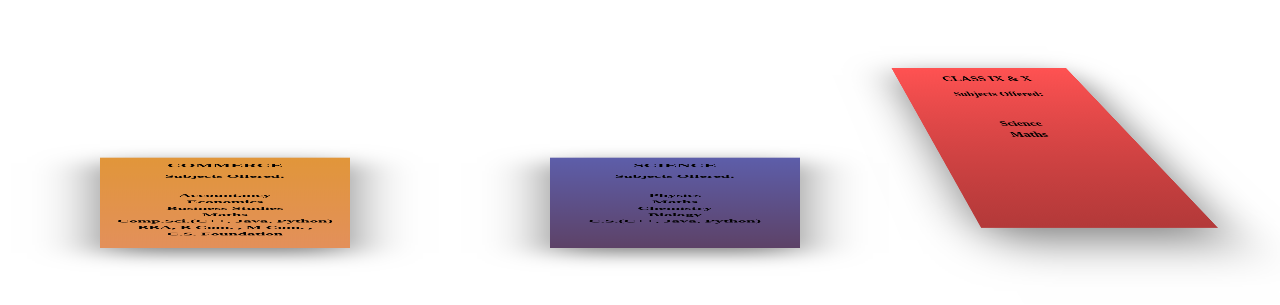
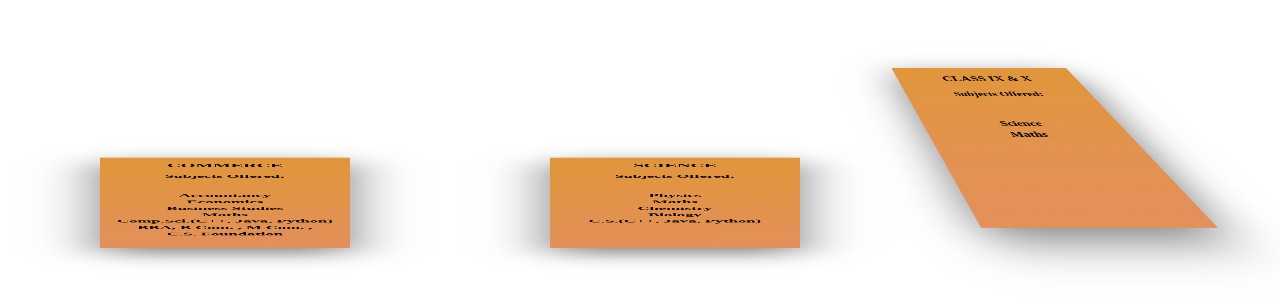
Before and after one commit to prajviudar/Institute-Website, a plain HTML site: page about.html in a window 1280 px wide. Shown: the part 275-580 px from the top of the page. Drawn offline with Linux system fonts and the light colour scheme.

Commit message:
Update about.css

```diff
--- a/about.css
+++ b/about.css
@@ -154,7 +154,7 @@ li a:active {
   height: 350px;
   margin-top: 10px;
   margin-bottom: 10px;
-  background: linear-gradient(rgb(93,94,170),rgb(93,66,103));
+  background: linear-gradient(rgb(225,150,58),rgb(227,144,91));
   animation: animate 1s linear infinite;
   transition:.6s;
 
@@ -180,7 +180,7 @@ li a:active {
   margin-top: 10px;
   margin-bottom: 10px;
 
-  background: linear-gradient(#ff5252, #b33939);
+  background: linear-gradient(rgb(225,150,58),rgb(227,144,91));
   transition:.6s;
 
   transform: rotatex(75deg) translatey(-200px) translatez(-100px);
```
